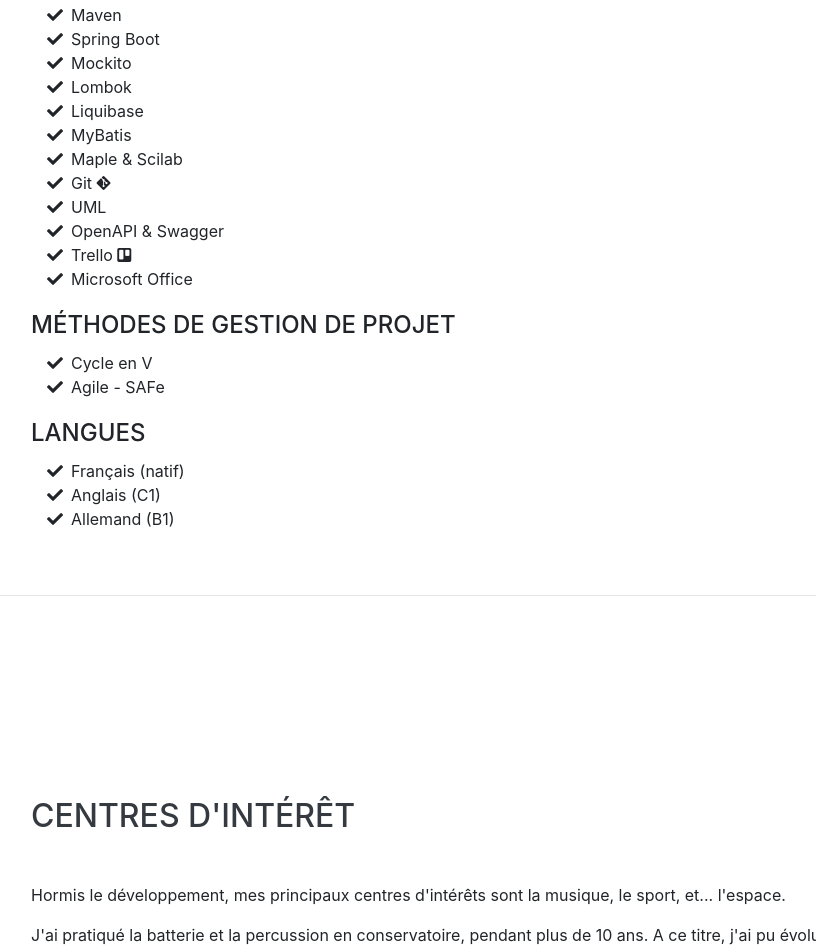
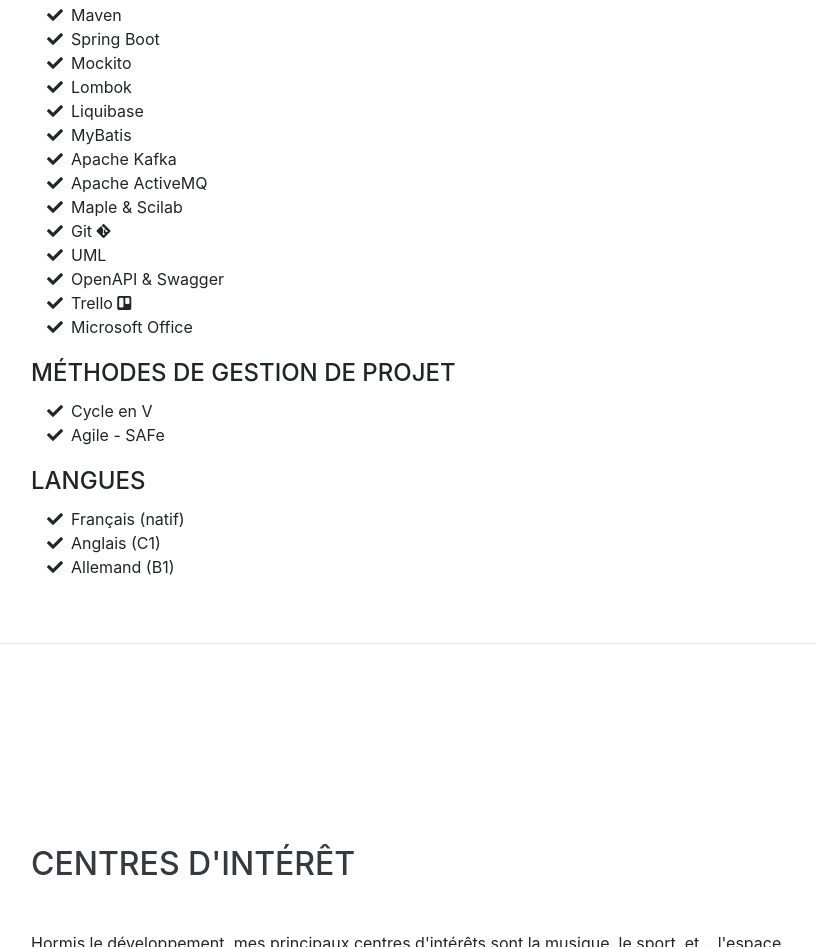
Before and after one commit to empty-spaces/empty-spaces.github.io, a website with bundled scripts: page index.html in a window 1280 px wide. Shown: the part 7620-8567 px from the top of the page, without its empty margins (289-1105 px from the left). Built offline with nearby package versions, Linux system fonts and the light colour scheme; a web font is replaced by a local one.

Commit message:
Ajout de deux compétences

```diff
--- a/index.html
+++ b/index.html
@@ -647,6 +647,12 @@
              <li>
            		 <i class="fa-li fa fa-check"></i>
             	MyBatis</li>
+            <li>
+               <i class="fa-li fa fa-check"></i>
+              Apache Kafka</li>
+            <li>
+               <i class="fa-li fa fa-check"></i>
+              Apache ActiveMQ</li>
            	<li>
            		 <i class="fa-li fa fa-check"></i>
             	Maple &amp; Scilab</li>
```
